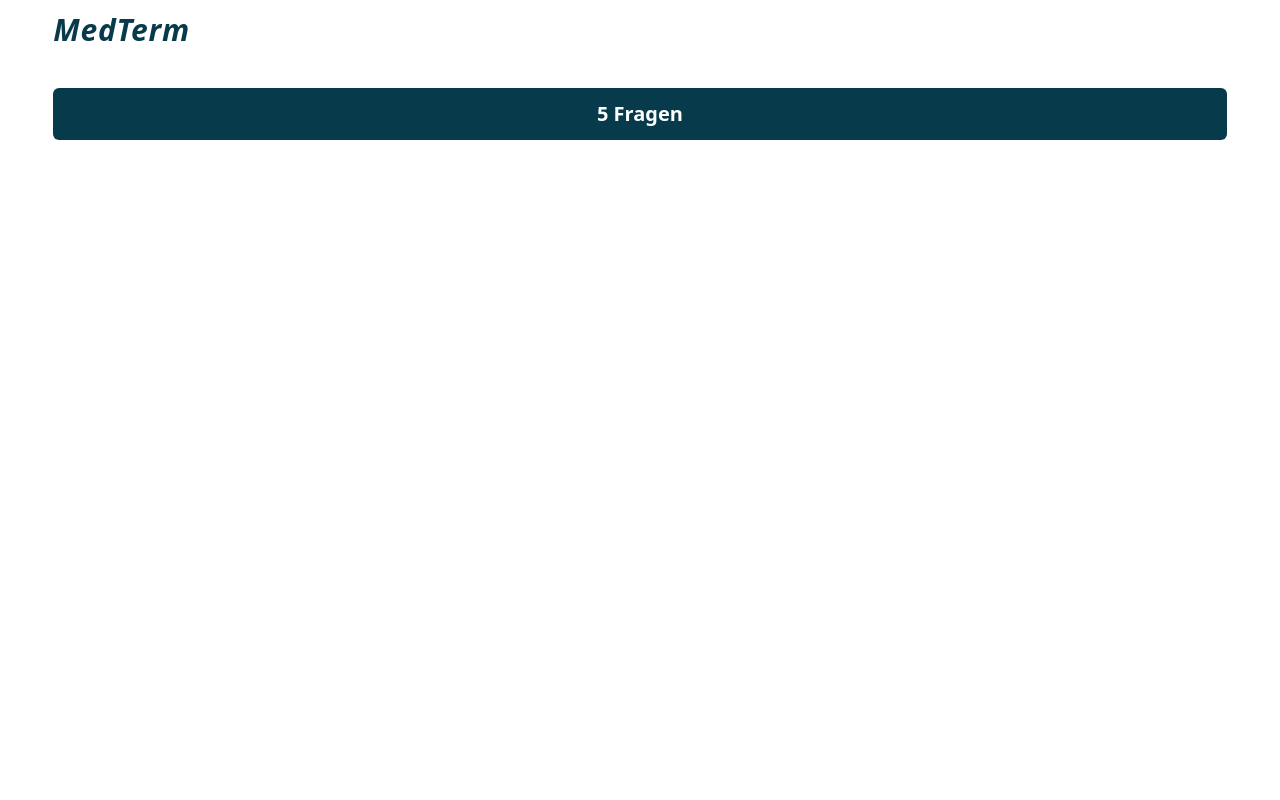
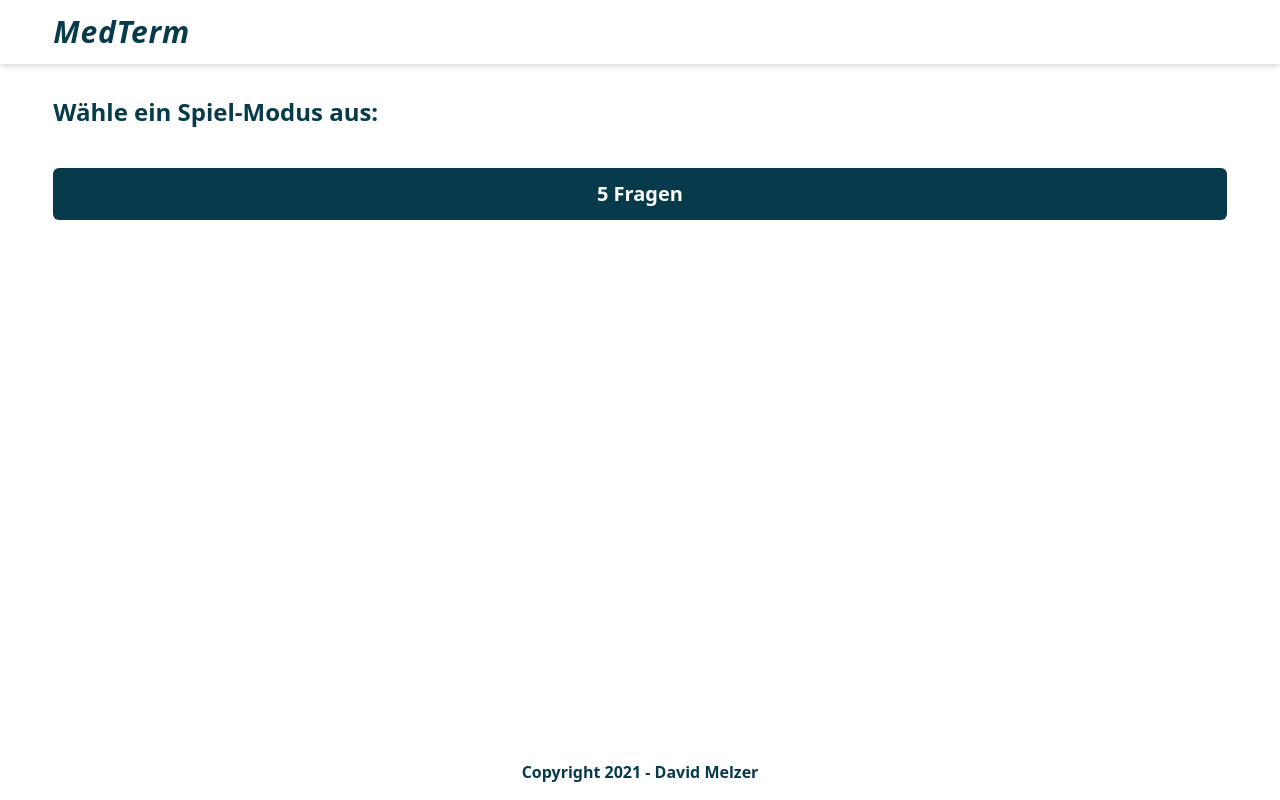
Before and after one commit to DazeSace/bachelorarbeit-nextjs, a Next.js app: page /v2 in a window 1280 px wide. Built offline with nearby package versions, Linux system fonts and the light colour scheme.

Commit message:
UI rework - is hot

```diff
--- a/components/Split.js
+++ b/components/Split.js
@@ -11,7 +11,7 @@ const Split = (props) => {
 
     return (
         <div
-            className={`w-1 cursor-pointer h-10 mx-0.5 hover:bg-midnight ${selected ? 'bg-black' : ''}`}
+            className={`w-1 cursor-pointer h-8 mx-0.5 hover:bg-midnight ${selected ? 'bg-black' : ''}`}
             onClick={() => setSelected(!selected)}
         />
     )
--- a/components/v2/BasicButtonMidnight.js
+++ b/components/v2/BasicButtonMidnight.js
@@ -4,7 +4,7 @@ const BasicButtonMidnight = (props) => {
     return (
         <Link href={props.link} passHref={false}>
             <div
-                className={'button-midnight mt-10'}>
+                className={`button-midnight ${props?.className}`}>
                 <p>{props.text}</p>
             </div>
         </Link>
--- /dev/null
+++ b/components/v2/Footer.js
@@ -0,0 +1,9 @@
+const Footer = () => {
+    return (
+        <footer className={'text-midnight font-bold text-center -mt-10'}>
+            <p>Copyright 2021 - David Melzer</p>
+        </footer>
+    )
+}
+
+export default Footer
--- a/components/v2/NavBar.js
+++ b/components/v2/NavBar.js
@@ -1,6 +1,8 @@
 const NavBar = () => {
     return (
-        <p className={'italic font-bold tracking-wide text-3xl pt-3'}>MedTerm</p>
+        <div className={'flex items-center w-full shadow-md h-16 text-midnight'}>
+            <p className={'w-11/12 mx-auto italic font-bold tracking-wide text-3xl'}>MedTerm</p>
+        </div>
     )
 }
 export default NavBar
--- a/pages/v2/5game.js
+++ b/pages/v2/5game.js
@@ -32,7 +32,7 @@ const FiveGame = (props) => {
                     {letters.map((letter, key) => (
                         <div
                             key={key}
-                            className={'flex justify-center text-3xl text-fogra font-bold cursor-default'}>
+                            className={'flex justify-center text-xl text-fogra font-bold cursor-default'}>
                             {letter}
                             {key === letters.length - 1
                                 ? null
--- a/pages/v2/index.js
+++ b/pages/v2/index.js
@@ -1,12 +1,25 @@
 import NavBar from "../../components/v2/NavBar";
 import BasicButtonMidnight from "../../components/v2/BasicButtonMidnight";
+import Head from "next/head";
+import Footer from "../../components/v2/Footer";
 
 const index = () => {
     return (
-        <div className={'text-midnight w-11/12 mx-auto'}>
+        <>
+            <Head>
+                <title>MedTerm App</title>
+                <meta name='description' content='MedTerm App - Medizinische Terminologie lernen'/>
+                <link rel='icon' href='/favicon.ico'/>
+            </Head>
             <NavBar/>
-            <BasicButtonMidnight text={'5 Fragen'} link={'/v2/5game'}/>
-        </div>
+            <div className={'text-midnight h-screen -mt-16'}>
+                <div className={'h-full w-11/12 mx-auto'}>
+                    <p className={'font-bold text-2xl mb-10 pt-24'}>Wähle ein Spiel-Modus aus:</p>
+                    <BasicButtonMidnight text={'5 Fragen'} link={'/v2/5game'}/>
+                </div>
+            </div>
+            <Footer/>
+        </>
     )
 }
 
```
